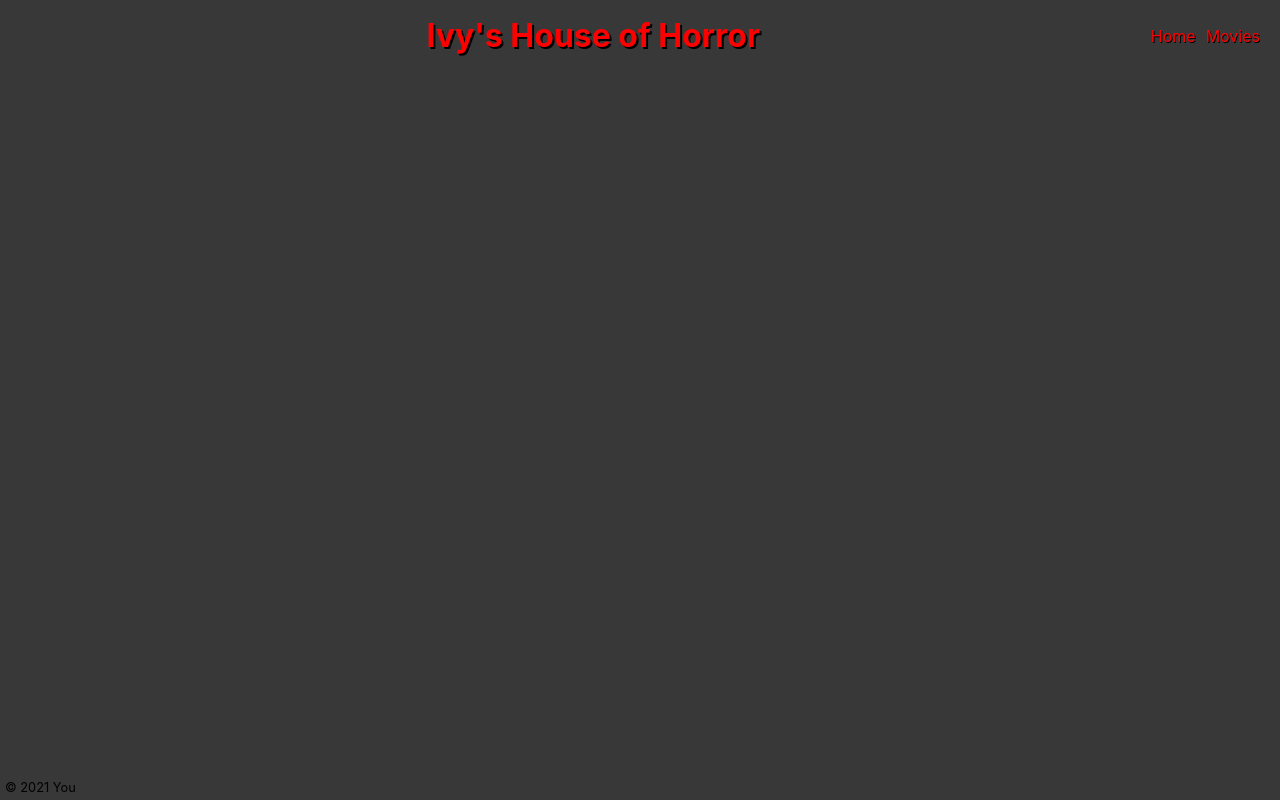
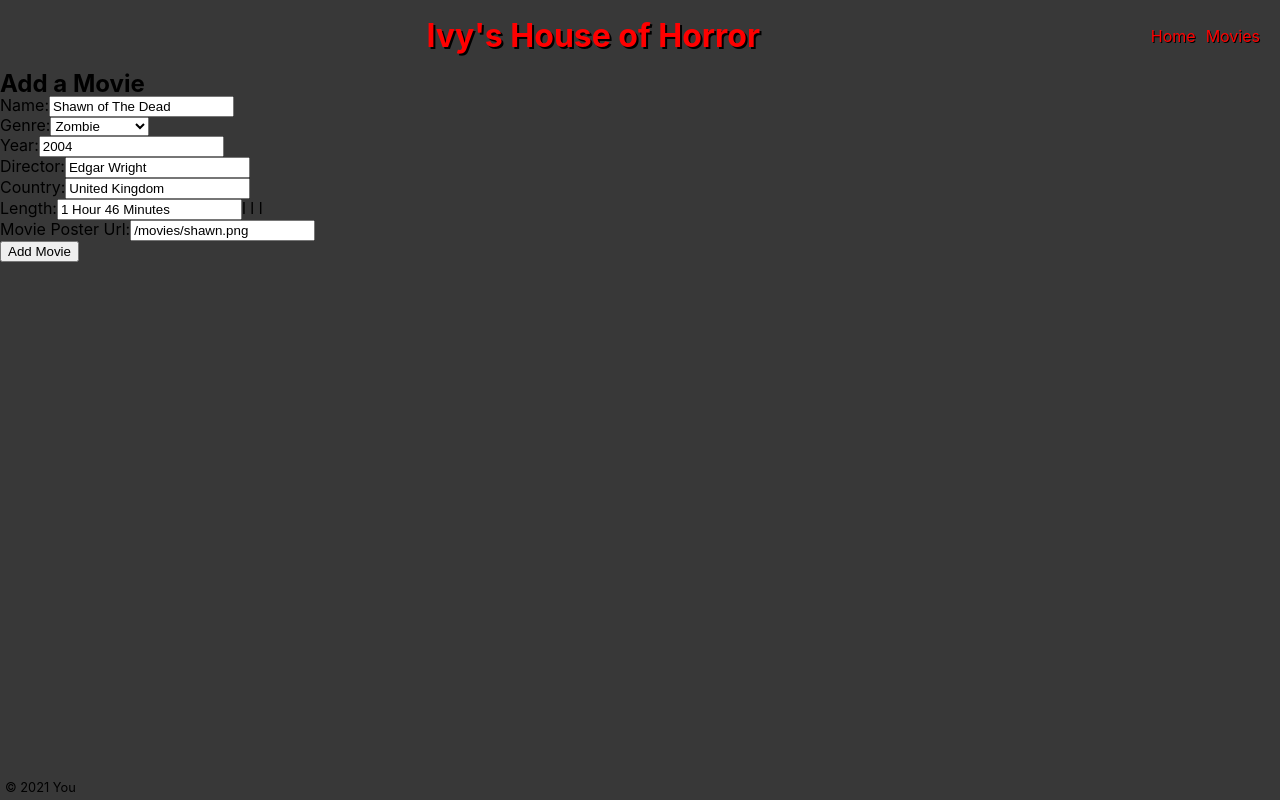
Before and after one commit to austin-summerlin/Lab-11-SPA-HorrorAPI, a React (Create React App) app: page /movies/add in a window 1280 px wide. Built offline with nearby package versions, Linux system fonts and the light colour scheme; no server answers.

Commit message:
Cat Form

```diff
--- a/src/app/App.js
+++ b/src/app/App.js
@@ -4,6 +4,7 @@ import Footer from './Footer';
 import Home from '../home/Home';
 import MoviesPage from '../movies/moviesPage';
 import MovieDetailPage from '../movie/movieDetailPage';
+import MovieEditPage from '../movie-edit/MovieEditPage';
 import {
   BrowserRouter as Router,
   Route,
@@ -34,6 +35,12 @@ class App extends Component {
                 )}
               />
 
+              <Route path="/movies/add"
+                render={routerProps => (
+                  <MovieEditPage {...routerProps} />
+                )}
+              />
+
               <Route path="/movies/:id"
                 render={routerProps => (
                   <MovieDetailPage {...routerProps} />
--- /dev/null
+++ b/src/movie-edit/MovieEditPage.js
@@ -0,0 +1,30 @@
+import { Component } from 'react';
+import MovieForm from './MovieForm';
+import { addMovie } from '../utils/movies-api';
+import './MovieEditPage.css';
+
+export default class MovieEditPage extends Component {
+  state = {
+    error: null
+  }
+
+  handleEdit = async movie => {
+    try {
+      const id = await addMovie(movie);
+      console.log(id);
+    }
+    catch (err) {
+      console.log('ERROR', err.message);
+    }
+  }
+
+  render() {
+    return (
+      <div className="MovieEditPage">
+        <h2>Add a Movie</h2>
+        <MovieForm onEdit={this.handleEdit} />
+      </div>
+    );
+  }
+
+}
--- /dev/null
+++ b/src/movie-edit/MovieForm.css
@@ -0,0 +1,53 @@
+.CatForm  {
+  background: #E89062;;
+  padding: 20px 50px;
+  max-width: 400px;
+}
+
+.CatForm p {
+  margin: 20px 0;
+}
+
+.CatForm label span {
+  display: block;
+  margin-bottom: 7px;
+  font-size: .85rem;
+  text-transform: uppercase;
+}
+
+.CatForm input, .CatForm select, .CatForm button {
+  width: 100%;
+  height: 30px;
+  box-sizing: border-box;
+}
+
+.CatForm input[type=checkbox] {
+  margin-left: 0;
+  margin-right: 5px;
+  width: 15px;
+  height: 15px;
+  box-sizing: border-box;
+}
+
+.CatForm .vertically-centered {
+  display: flex;
+  align-items: center;
+  text-transform: initial;
+}
+
+.CatForm select:invalid {
+  color: gray;
+}
+
+.CatForm option:disabled {
+  color: gray;
+}
+
+.CatForm button {
+  background: #65A7AB;
+  border: 1px solid #1F4E5C;
+  color: white;
+  font-weight: bold;
+  text-transform: uppercase;
+  cursor: pointer;
+}
--- /dev/null
+++ b/src/movie-edit/MovieForm.js
@@ -0,0 +1,129 @@
+import { Component } from 'react';
+import './MovieForm.css';
+
+export default class MovieForm extends Component {
+  state = {
+    name: 'Shawn of The Dead',
+    genre: 'Zombie',
+    year: 2004,
+    director: 'Edgar Wright',
+    country: 'United Kingdom',
+    length: '1 Hour 46 Minutes',
+    url: '/movies/shawn.png'
+  }
+
+  handleSubmit = e => {
+    e.preventDefault();
+    this.props.onEdit(this.state);
+  }
+
+  handleChangeName = ({ target }) => {
+    this.setState({ name: target.value });
+  }
+
+  handleChangeGenre = ({ target }) => {
+    this.setState({ genre: target.value });
+  }
+
+  handleChangeYear = ({ target }) => {
+    this.setState({ year: target.value });
+  }
+
+  handleChangeDirector = ({ target }) => {
+    this.setState({ director: target.value });
+  }
+
+  handleChangeCountry = ({ target }) => {
+    this.setState({ country: target.value });
+  }
+
+  handleChangeLength = ({ target }) => {
+    this.setState({ length: target.value });
+  }
+
+  handleChangeUrl = ({ target }) => {
+    this.setState({ url: target.value });
+  }
+
+
+  render() {
+    const { name, genre, year, director, country, length, url } = this.state;
+
+    return (
+      <form className="MovieForm" onSubmit={this.handleSubmit}>
+        <p>
+          <label>
+            <span>Name:</span>
+            <input name='name' required placeholder="Name of Movie..."
+              value={name} onChange={this.handleChangeName} />
+          </label>
+        </p>
+
+        <p>
+          <label>
+            <span>Genre:</span>
+            <select name="genre" required placeholder="Genre..."
+              value={genre} onChange={this.handleChangeGenre}>
+              <option value="" disabled>Genre...</option>
+              <option>Giallo</option>
+              <option>Slasher</option>
+              <option>Supernatural</option>
+              <option>Vampire</option>
+              <option>Zombie</option>
+            </select>
+          </label>
+        </p>
+
+        <p>
+          <label>
+            <span>Year:</span>
+            <input name="year" required pattern="\d{4}"
+              title="Should be a four digit year like 1999"
+              placeholder="Enter a Year"
+              value={year} onChange={this.handleChangeYear} />
+          </label>
+        </p>
+
+        <p>
+          <label>
+            <span>Director:</span>
+            <input name="director" required placeholder="Name of Director..."
+              value={director} onChange={this.handleChangeDirector} />
+          </label>
+        </p>
+
+
+        <p>
+          <label>
+            <span>Country:</span>
+            <input name="country" required placeholder="Name of Country..."
+              value={country} onChange={this.handleChangeCountry} />
+          </label>
+        </p>
+
+
+        <p>
+          <label>
+            <span>Length:</span>
+            <input name="length" required placeholder="Length of Movie..."
+              value={length} onChange={this.handleChangeLength} />
+l         </label>
+l      l</p>
+
+        <p>
+          <label>
+            <span>Movie Poster Url:</span>
+            <input name="url" required placeholder="Url to Image of Movie Poster..."
+              value={url} onChange={this.handleChangeUrl} />
+          </label>
+        </p>
+
+        <p>
+          <button>Add Movie</button>
+        </p>
+
+      </form>
+    );
+  }
+
+}
--- a/src/utils/movies-api.js
+++ b/src/utils/movies-api.js
@@ -11,3 +11,8 @@ export async function getMovie(id) {
   const response = await request.get(`${URL}/${id}`);
   return response.body;
 }
+
+export async function addMovie(movie) {
+  const response = await (await request.post(URL)).statusType('json').send(movie);
+  return response.body.id;
+}
```
Also changed, not shown: src/movie-edit/MovieEditPage.css (added).
